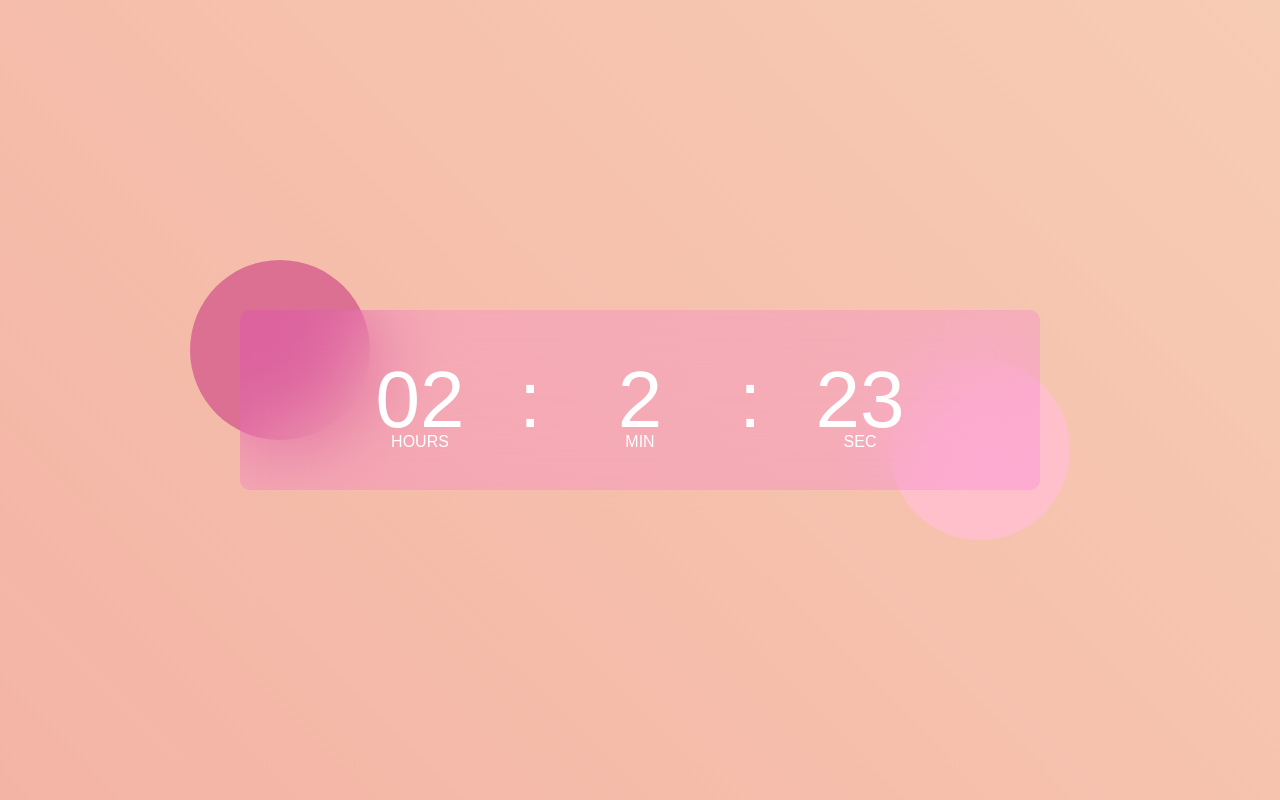
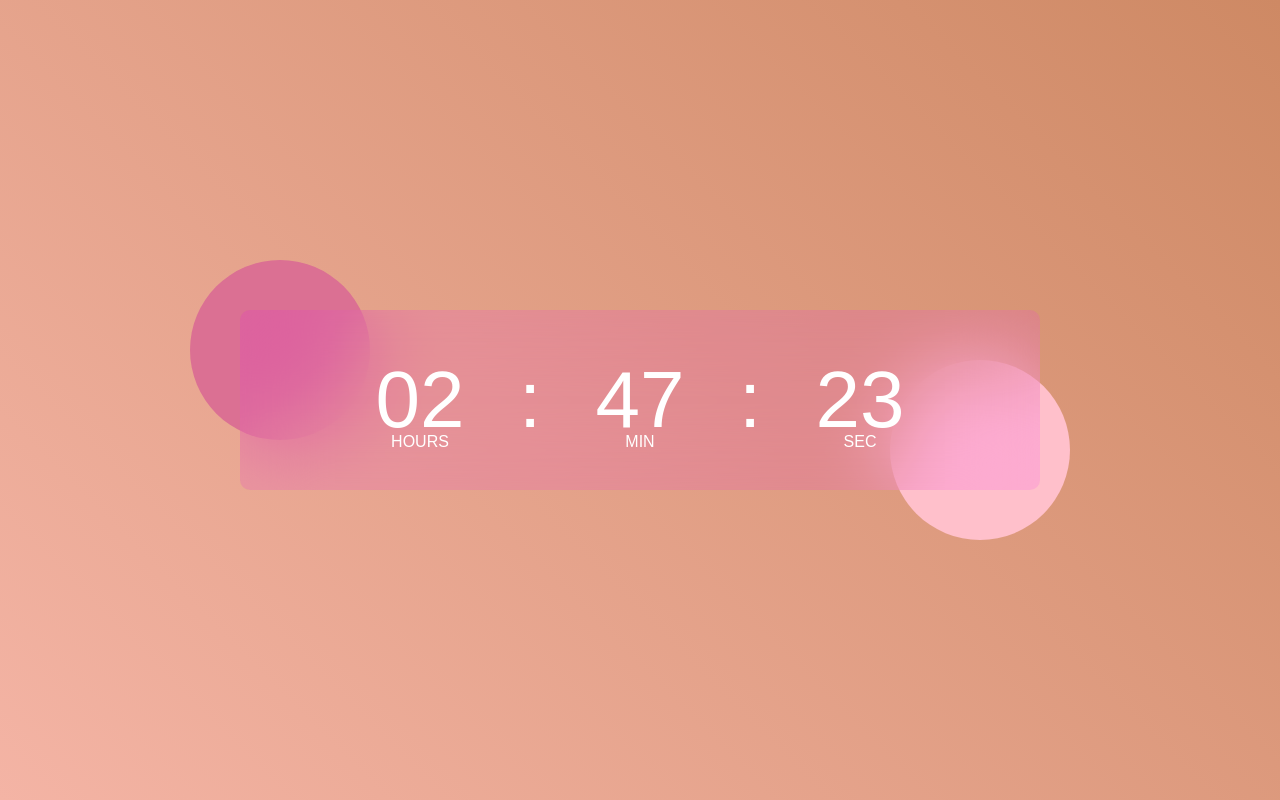
Before and after one commit to ronneshaj/Project1-DigitalClock, a plain HTML site: page index.html in a window 1280 px wide. Drawn offline with Linux system fonts and the light colour scheme.

Commit message:
Version2

```diff
--- a/app.js
+++ b/app.js
@@ -6,6 +6,6 @@ setInterval(()=>{
 let currentTime = new Date();
 
 hrs.innerHTML = (currentTime.getHours()<10?"0":"") + currentTime.getHours();
-min.innerHTML = (currentTime.getMinutes()<10?"0":"") + currentTime.getHours();
+min.innerHTML = (currentTime.getMinutes()<10?"0":"") + currentTime.getMinutes();
 sec.innerHTML = (currentTime.getSeconds()<10?"0":"") + currentTime.getSeconds();
 },1000)
--- a/style.css
+++ b/style.css
@@ -5,9 +5,9 @@
   box-sizing: border-box;
 }
 .background{
-  width: 100;
+  width: 100%;
   min-height: 100vh;
-  background: linear-gradient(45deg, #F4B4A5, #F7CCB4);
+  background: linear-gradient(45deg, #F4B4A5, #ce8964);
   color:#fff;
   position: relative;
 }
```
